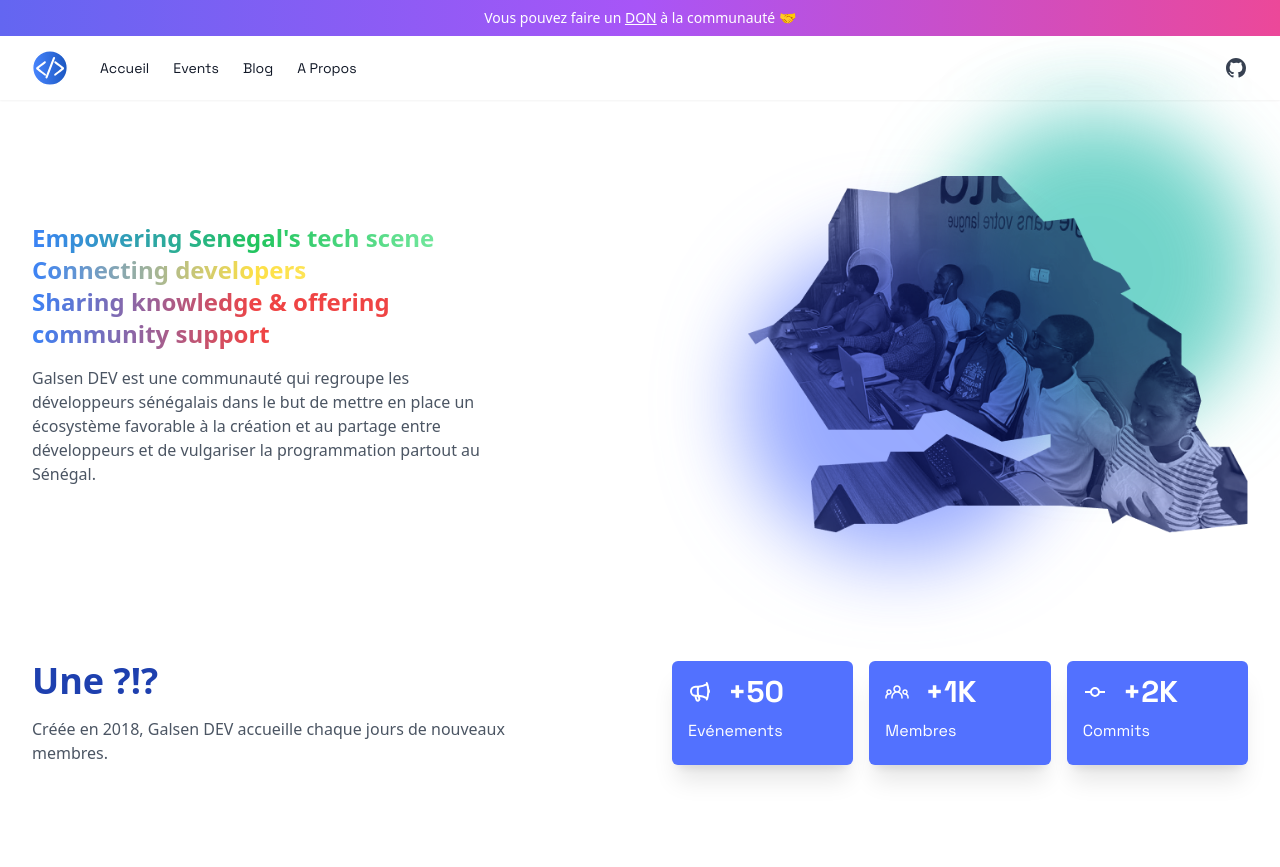
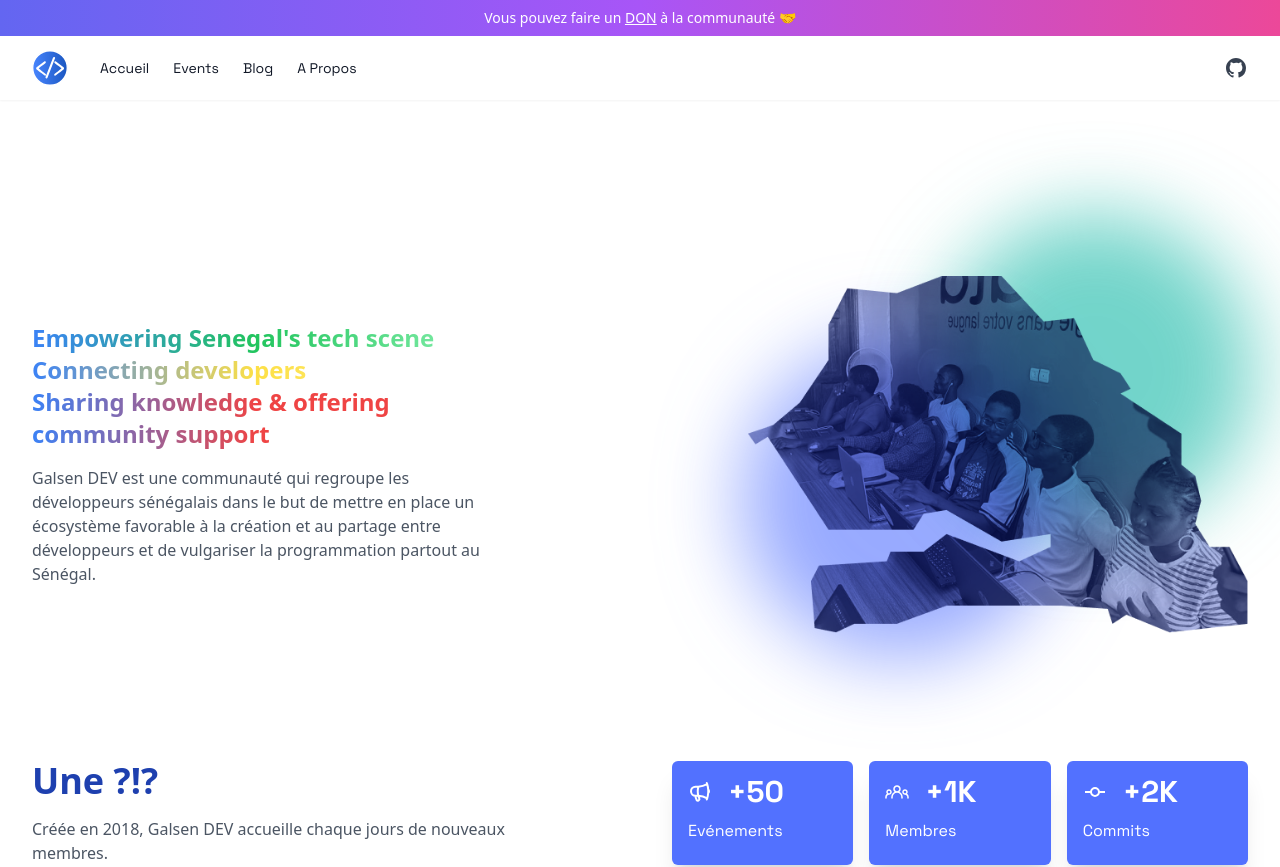
Before and after one commit to GalsenDev221/website, a Next.js app: page / in a window 1280 px wide. Shown: the top 867 px of the page. Built offline with nearby package versions, Linux system fonts and the light colour scheme.

Commit message:
💄 :: simplify the style for the nav glass effect

```diff
--- a/src/pages/components/Navbar.tsx
+++ b/src/pages/components/Navbar.tsx
@@ -20,11 +20,11 @@ const Navbar = () => {
 
   return (
     <>
-      <div className="fixed w-full z-20 sticky-nav">
+      <div className="w-full z-20 sticky top-0">
         <Donation />
         <header
           aria-label="Site Header"
-          className={`${grotesk.className} shadow-sm mb-16 bg-white backdrop-filter backdrop-blur-lg bg-opacity-30`}
+          className={`${grotesk.className} shadow-sm bg-white/30 backdrop-filter backdrop-blur-lg`}
         >
           <div className="mx-auto flex h-16 max-w-screen-xl items-center gap-8 px-4 sm:px-6 lg:px-8">
             <Link className="text-blue-600 font-bold" href="/">
@@ -70,10 +70,7 @@ const Navbar = () => {
               </div>
             </div>
           </div>
-          <Transition
-            as={Fragment}
-            show={isOpen}
-          >
+          <Transition as={Fragment} show={isOpen}>
             <Dialog as="div" className="md:hidden" onClose={setIsOpen}>
               <Transition.Child
                 as={Fragment}
@@ -96,13 +93,7 @@ const Navbar = () => {
                 leaveTo="opacity-0 -translate-x-3"
               >
                 <Dialog.Panel className="fixed inset-y-0 left-0 z-20 w-full overflow-y-auto bg-white px-4 py-4 max-w-[250px] sm:ring-1 sm:ring-gray-900/10">
-                <div className="flex items-center justify-between">
-                  {/* TODO: Do we need the logo here? */}
-
-                  {/* <a href="#" className="-m-1.5 p-1.5 text-blue-600 font-bold"> */}
-                  {/*   <GalsenDevLogo /> */}
-                  {/* </a> */}
-
+                  <div className="flex justify-end">
                     <button
                       type="button"
                       className="-m-2.5 rounded-md p-2.5 text-gray-700 hover:text-gray-400"
```
Lines whose indentation alone changed are shown as unchanged.
